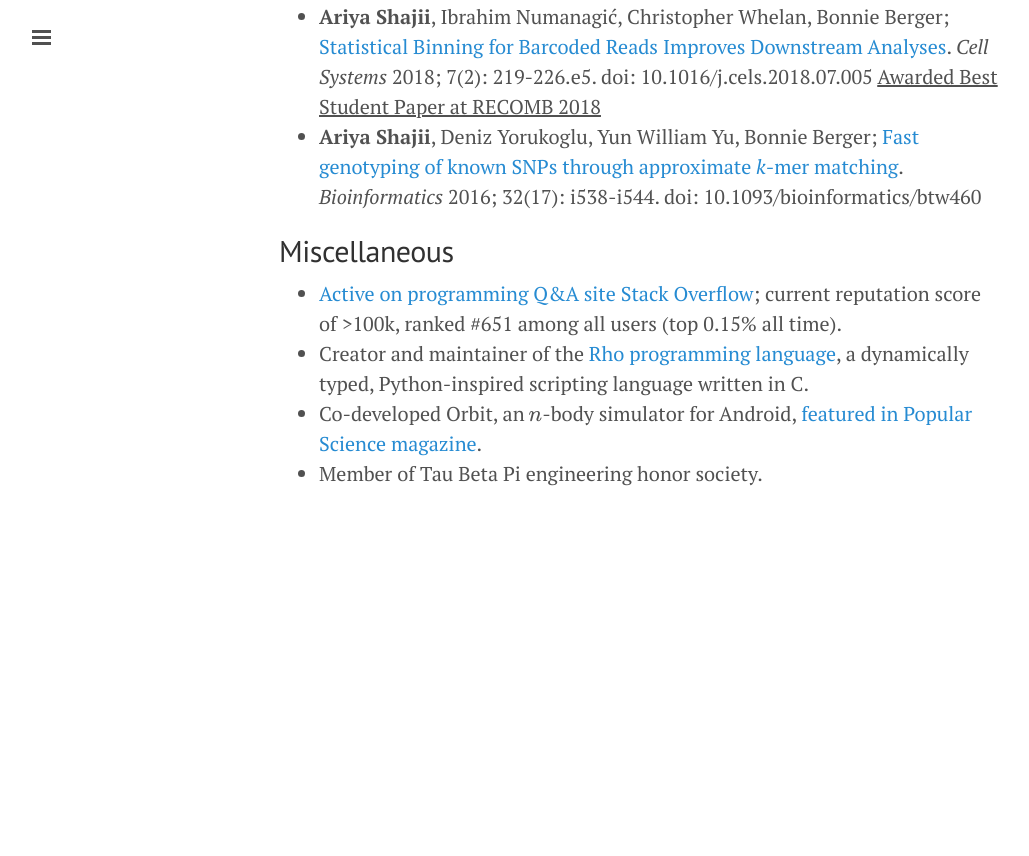
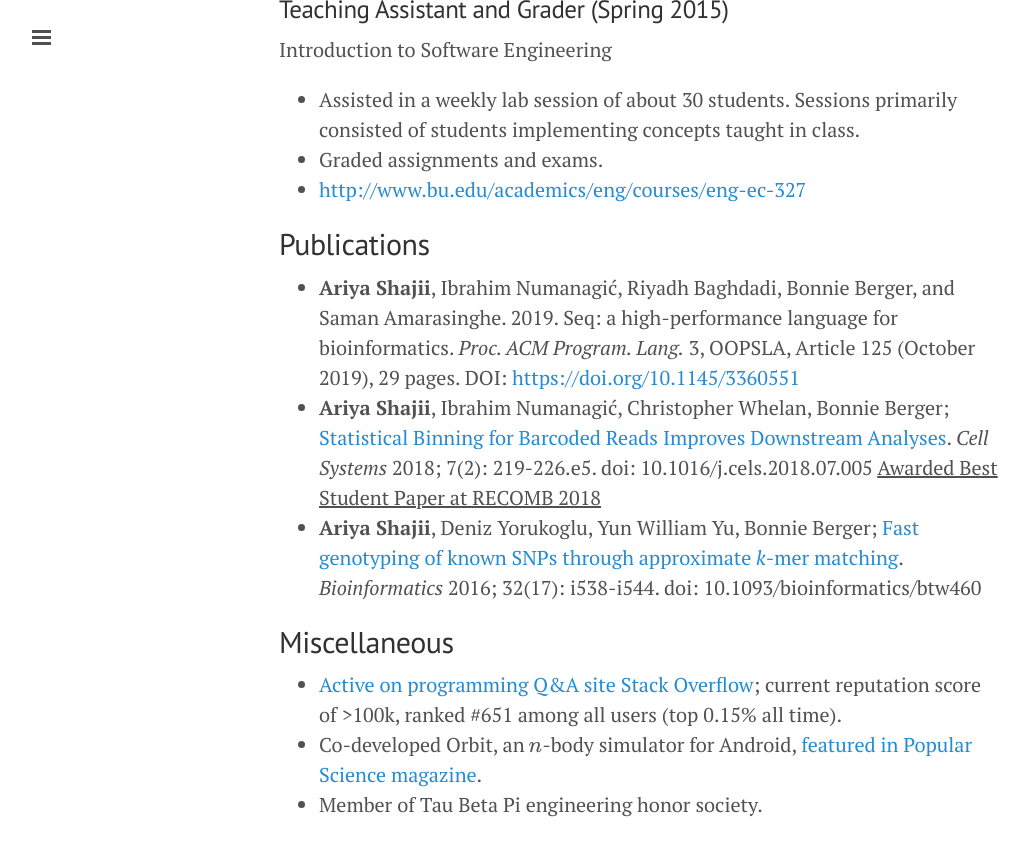
Before and after one commit to arshajii/arshajii.github.io, a Jekyll site: the page built from cv.html, in a window 1280 px wide and 900 px high, scrolled down 2622 px. Shown: the top 856 px of the window, without its empty margins (1-1030 px from the left). Built offline with Jekyll 4.4.1, drawn with Linux system fonts in a browser that asks for light colours; nearby versions of some CDN libraries; formulas are drawn with MathJax 3; before the commit the page ends 3191 px from its top, so only the background shows below that; some of the changed text lies outside the part shown.

Commit message:
Update CV and projects

```diff
--- a/cv.html
+++ b/cv.html
@@ -41,6 +41,14 @@
 
 
 <h2>Experience</h2>
+<h3>Software Engineering Intern} (Summer 2019)</h3>
+<p>Google / YouTube, Mountain View, CA</p>
+<ul>
+<li>Worked on enabling internal database system to run large distributed analytics queries on very big (order of petabytes) datasets.</li>
+<li>Project involved database theory and distributed systems.</li>
+<li>Predominantly used C++ along with several Google-internal technologies and systems.</li>
+</ul>
+
 <h3>Research Intern (2013&mdash;2016)</h3>
 <p>Berger Lab, MIT Computer Science and Artificial Intelligence Laboratory</p>
 
@@ -86,6 +94,7 @@
 
 <h2>Publications</h2>
 <ul>
+<li><b>Ariya Shajii</b>, Ibrahim Numanagić, Riyadh Baghdadi, Bonnie Berger, and Saman Amarasinghe. 2019. Seq: a high-performance language for bioinformatics. <i>Proc. ACM Program. Lang.</i> 3, OOPSLA, Article 125 (October 2019), 29 pages. DOI: <a href="https://doi.org/10.1145/3360551">https://doi.org/10.1145/3360551</a></li>
 <li><b>Ariya Shajii</b>, Ibrahim Numanagić, Christopher Whelan, Bonnie Berger; <a href="https://authors.elsevier.com/sd/article/S2405471218302849" target="_blank">Statistical Binning for Barcoded Reads Improves Downstream Analyses</a>. <i>Cell Systems</i> 2018; 7(2): 219-226.e5. doi: 10.1016/j.cels.2018.07.005 <u>Awarded Best Student Paper at RECOMB 2018</u><br />
 <li><b>Ariya Shajii</b>, Deniz Yorukoglu, Yun William Yu, Bonnie Berger; <a href="https://academic.oup.com/bioinformatics/article/32/17/i538/2450790" target="_blank">Fast genotyping of known SNPs through approximate <i>k</i>-mer matching</a>. <i>Bioinformatics</i> 2016; 32(17): i538-i544. doi: 10.1093/bioinformatics/btw460</li>
 </ul>
@@ -94,7 +103,6 @@
 <h2>Miscellaneous</h2>
 <ul>
 <li><a href="https://stackoverflow.com/users/1357341/" target="_blank">Active on programming Q&amp;A site Stack Overflow</a>; current reputation score of &gt;100k, ranked #651 among all users (top 0.15% all time).</li>
-<li>Creator and maintainer of the <a href="https://github.com/arshajii/rho" target="_blank">Rho programming language</a>, a dynamically typed, Python-inspired scripting language written in C.</li>
 <li>Co-developed Orbit, an $n$-body simulator for Android, <a href="https://www.popsci.com/our-favorite-things-2014#page-29" target="_blank">featured in Popular Science magazine</a>.</li>
 <li>Member of Tau Beta Pi engineering honor society.</li>
 </ul>
--- a/projects.html
+++ b/projects.html
@@ -6,8 +6,8 @@
 ---
 {% include JB/setup %}
 
-<h2><i class="fa fa-dna fa-fw" style="color:blue"></i> <a href="{{ site.url }}/projects">Seq</a></h2>
-<p>Seq is a programming language for computational genomics applications. With a syntax heavily inspired by (and virtually identical to) Python's and an LLVM backend, Seq aims to avoid the tediums of C programming while attaining <i>better</i> performance by applying domain-specific optimizations. (<i>More details coming soon.</i>)</p>
+<h2><i class="fa fa-dna fa-fw" style="color:blue"></i> <a href="https://seq-lang.org">Seq</a></h2>
+<p>Seq is a programming language for computational genomics applications. With a syntax heavily inspired by (and virtually identical to) Python's and an LLVM backend, Seq aims to avoid the tediums of C programming while attaining <i>better</i> performance by applying domain-specific optimizations.</p>
 
 <h2><i class="fa fa-gem fa-fw" style="color:green"></i> <a href="http://ema.csail.mit.edu" target="_blank">EMA</a></h2>
 <p>EMA is an alignment tool for barcoded short-read sequencing data, such as those produced by 10x Genomics' Chromium platform. EMA is faster and more accurate than current aligners, and produces not only the final alignments but also interpretable per-alignment probabilities. Moreover, EMA can effictively align reads in particularly tricky genomic regions containing nearby homologous elements by exploiting the non-uniform read densities characteristic of barcoded read sequencing.</p>
```
